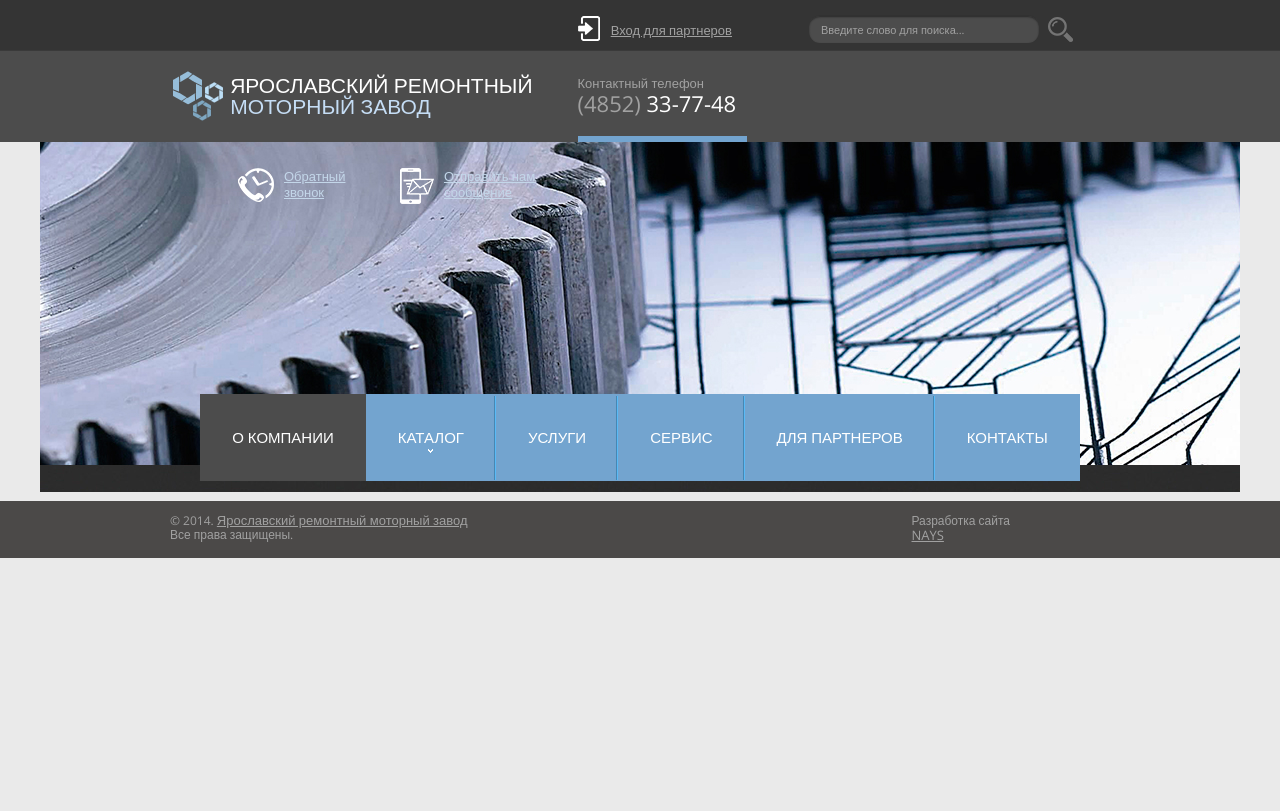
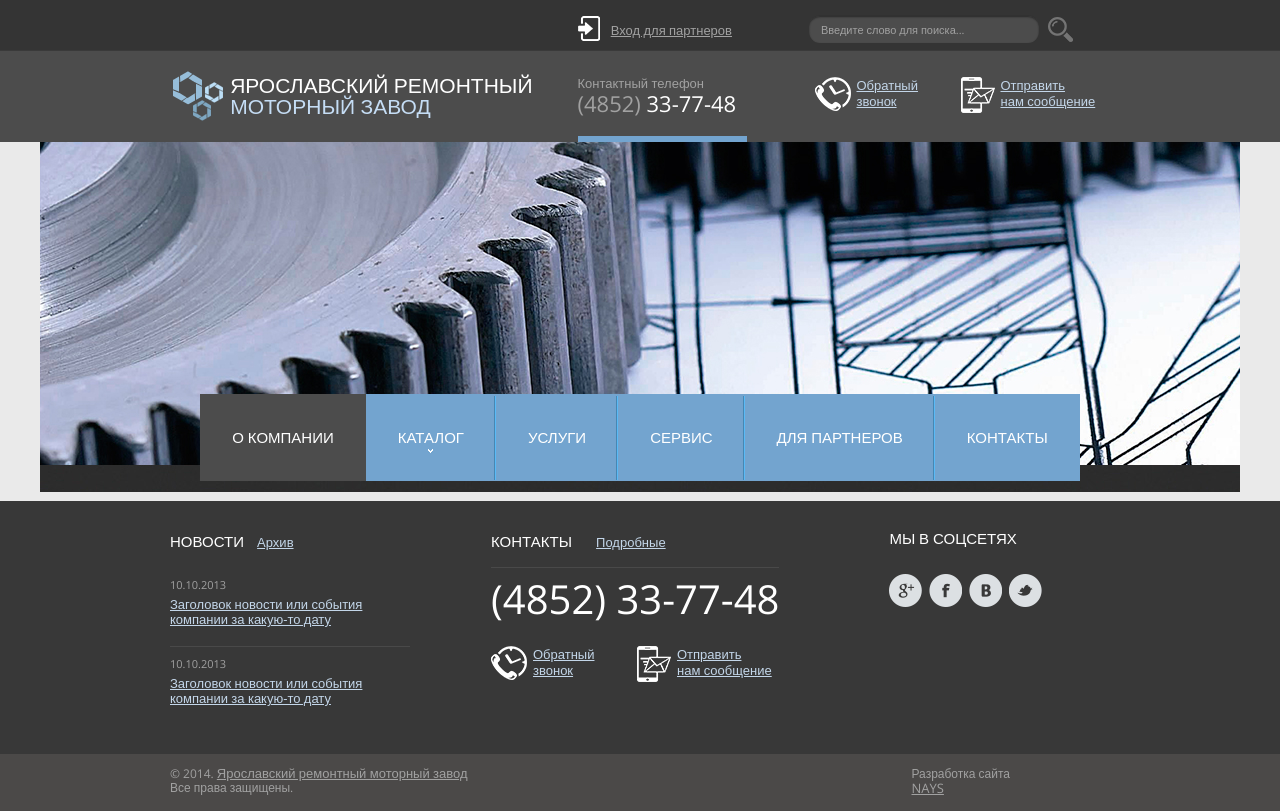
Before and after one commit to twiksish/yarmz, a plain HTML site: page index.html in a window 1280 px wide. Drawn offline with nearby package versions, Linux system fonts and the light colour scheme.

Commit message:
added prefooter block

```diff
--- a/css/_action.css
+++ b/css/_action.css
@@ -5,7 +5,7 @@
     .action__item {
         display: inline-block;
         vertical-align: top;
-        margin-left: 20px;
+        margin-left: 4px;
     }
 
     .action__item:first-child {
@@ -20,7 +20,7 @@
         .action__item__text {
             display: inline-block;
             vertical-align: top;
-            margin-left: 10px;
-            width: 96px;
+            margin-left: 6px;
+            width: 100px;
             line-height: 15px;
         }
--- /dev/null
+++ b/css/_news-preview.css
@@ -0,0 +1,16 @@
+.news-preview {
+
+}
+
+    .news-preview__date {
+        font-size: 11px;
+        line-height: 13px;
+        color: #a1a1a1;
+    }
+
+    .news-preview__link {
+        margin-top: 6px;
+        display: block;
+        font-size: 13px;
+        line-height: 15px;
+    }
--- a/css/_page.css
+++ b/css/_page.css
@@ -30,6 +30,10 @@
         margin: 20px 0 0;
     }
 
+    .page__prefooter {
+        background: #383838;
+    }
+
     .page__footer {
         background: #4b4948;
     }
--- /dev/null
+++ b/css/_prefooter.css
@@ -0,0 +1,97 @@
+.prefooter {
+        padding: 29px 42px 29px 0;
+}
+
+    .prefooter__left {
+        display: inline-block;
+        vertical-align: top;
+    }
+
+        .prefooter__left__top {
+
+        }
+
+            .prefooter__left__top__title {
+                font-size: 15px;
+                line-height: 17px;
+                text-transform: uppercase;
+                color: #fff;
+                display: inline;
+            }
+
+            .prefooter__left__top__link {
+                display: inline;
+                margin-left: 9px;
+            }
+
+        .prefooter__left__bottom {
+            width: 240px;
+            margin-top: 26px;
+        }
+
+            .prefooter__left__bottom__item {
+                margin-top: 10px;
+                padding-bottom: 19px;
+                border-bottom: 1px solid #494949;
+            }
+
+            .prefooter__left__bottom__item:first-child {
+                margin-top: 0;
+            }
+
+            .prefooter__left__bottom__item:last-child {
+                border-bottom: none;
+            }
+
+    .prefooter__middle {
+        display: inline-block;
+        vertical-align: top;
+        margin-left: 81px;
+    }
+
+        .prefooter__middle__top {
+
+        }
+
+            .prefooter__middle__top__title {
+                font-size: 15px;
+                line-height: 17px;
+                text-transform: uppercase;
+                color: #fff;
+                display: inline;
+            }
+
+            .prefooter__middle__top__link {
+                display: inline;
+                margin-left: 20px;
+            }
+
+        .prefooter__middle__center {
+            font-size: 40px;
+            line-height: 42px;
+            color: #fff;
+            padding-top: 10px;
+            border-top: 1px solid #494949;
+            margin-top: 15px;
+        }
+
+        .prefooter__middle__bottom {
+            margin-top: 26px;
+        }
+
+    .prefooter__right {
+        display: inline-block;
+        vertical-align: top;
+        margin-left: 110px;
+    }
+
+        .prefooter__right__top {
+            font-size: 15px;
+            line-height: 17px;
+            text-transform: uppercase;
+            color: #fff;
+        }
+
+        .prefooter__right__bottom {
+            margin-top: 27px;
+        }
--- /dev/null
+++ b/css/_social.css
@@ -0,0 +1,13 @@
+.social {
+
+}
+
+    .social__item {
+        display: inline-block;
+        vertical-align: top;
+        margin-left: 7px;
+    }
+
+    .social__item:first-child {
+        margin-left: 0;
+    }
--- a/css/style.css
+++ b/css/style.css
@@ -9,6 +9,8 @@
 /*@import url(_button.css);*/
 @import url(_field.css);
 @import url(_action.css);
+@import url(_social.css);
+@import url(_news-preview.css);
 /*@import url(_title.css);*/
 /*@import url(_table.css);*/
 /*@import url(_video.css);*/
@@ -24,6 +26,7 @@
 /*@import url(_content.css);*/
 @import url(_header.css);
 @import url(_top.css);
+@import url(_prefooter.css);
 @import url(_footer.css);
 /*@import url(_body.css);*/
 @import url(_region.css);
--- a/index.html
+++ b/index.html
@@ -86,7 +86,7 @@
                                         <i class="icon icon_mail"></i>
                                     </div><!--
                                  --><div class="action__item__text">
-                                        <a class="link link_light-blue">Отправить нам сообщение</a>
+                                        <a class="link link_light-blue">Отправить<br>нам сообщение</a>
                                     </div>
                                 </li>
                             </ul>
@@ -142,6 +142,86 @@
                 </div>
             </div><!-- /page__body -->
 
+            <div class="page__prefooter">
+                <div class="region">
+                    <div class="prefooter">
+                        <div class="prefooter__left">
+                            <div class="prefooter__left__top">
+                                <div class="prefooter__left__top__title">Новости</div>
+                                <div class="prefooter__left__top__link">
+                                    <a class="link link_light-blue" href="#">Архив</a>
+                                </div>
+                            </div>
+                            <div class="prefooter__left__bottom">
+                                <div class="prefooter__left__bottom__item">
+                                    <div class="news-preview">
+                                        <div class="news-preview__date">10.10.2013</div>
+                                        <div class="news-preview__link">
+                                            <a class="link link_light-blue" href="#">Заголовок новости или события компании за какую-то дату</a>
+                                        </div>
+                                    </div>
+                                </div>
+                                <div class="prefooter__left__bottom__item">
+                                    <div class="news-preview">
+                                        <div class="news-preview__date">10.10.2013</div>
+                                        <div class="news-preview__link">
+                                            <a class="link link_light-blue" href="#">Заголовок новости или события компании за какую-то дату</a>
+                                        </div>
+                                    </div>
+                                </div>
+                            </div>
+                        </div><!--
+                     --><div class="prefooter__middle">
+                            <div class="prefooter__middle__top">
+                                <div class="prefooter__middle__top__title">Контакты</div>
+                                <div class="prefooter__middle__top__link">
+                                    <a class="link link_light-blue" href="#">Подробные</a>
+                                </div>
+                            </div>
+                            <div class="prefooter__middle__center">(4852) 33-77-48</div>
+                            <div class="prefooter__middle__bottom">
+                                <ul class="action">
+                                    <li class="action__item">
+                                        <div class="action__item__icon">
+                                            <i class="icon icon_phone"></i>
+                                        </div><!--
+                                     --><div class="action__item__text">
+                                            <a class="link link_light-blue">Обратный звонок</a>
+                                        </div>
+                                    </li><!--
+                                 --><li class="action__item">
+                                        <div class="action__item__icon">
+                                            <i class="icon icon_mail"></i>
+                                        </div><!--
+                                     --><div class="action__item__text">
+                                            <a class="link link_light-blue">Отправить<br>нам сообщение</a>
+                                        </div>
+                                    </li>
+                                </ul>
+                            </div>
+                        </div><!--
+                     --><div class="prefooter__right">
+                            <div class="prefooter__right__top">Мы в соцсетях</div>
+                            <div class="prefooter__right__bottom">
+                                <ul class="social">
+                                    <li class="social__item">
+                                        <i class="icon icon_google"></i>
+                                    </li><!--
+                                 --><li class="social__item">
+                                        <i class="icon icon_fb"></i>
+                                    </li><!--
+                                 --><li class="social__item">
+                                        <i class="icon icon_vk"></i>
+                                    </li><!--
+                                 --><li class="social__item">
+                                        <i class="icon icon_twitter"></i>
+                                    </li>
+                                </ul>
+                            </div>
+                        </div>
+                    </div>
+                </div>
+            </div><!-- /page__prefooter -->
 
 
             <div class="page__footer">
```
